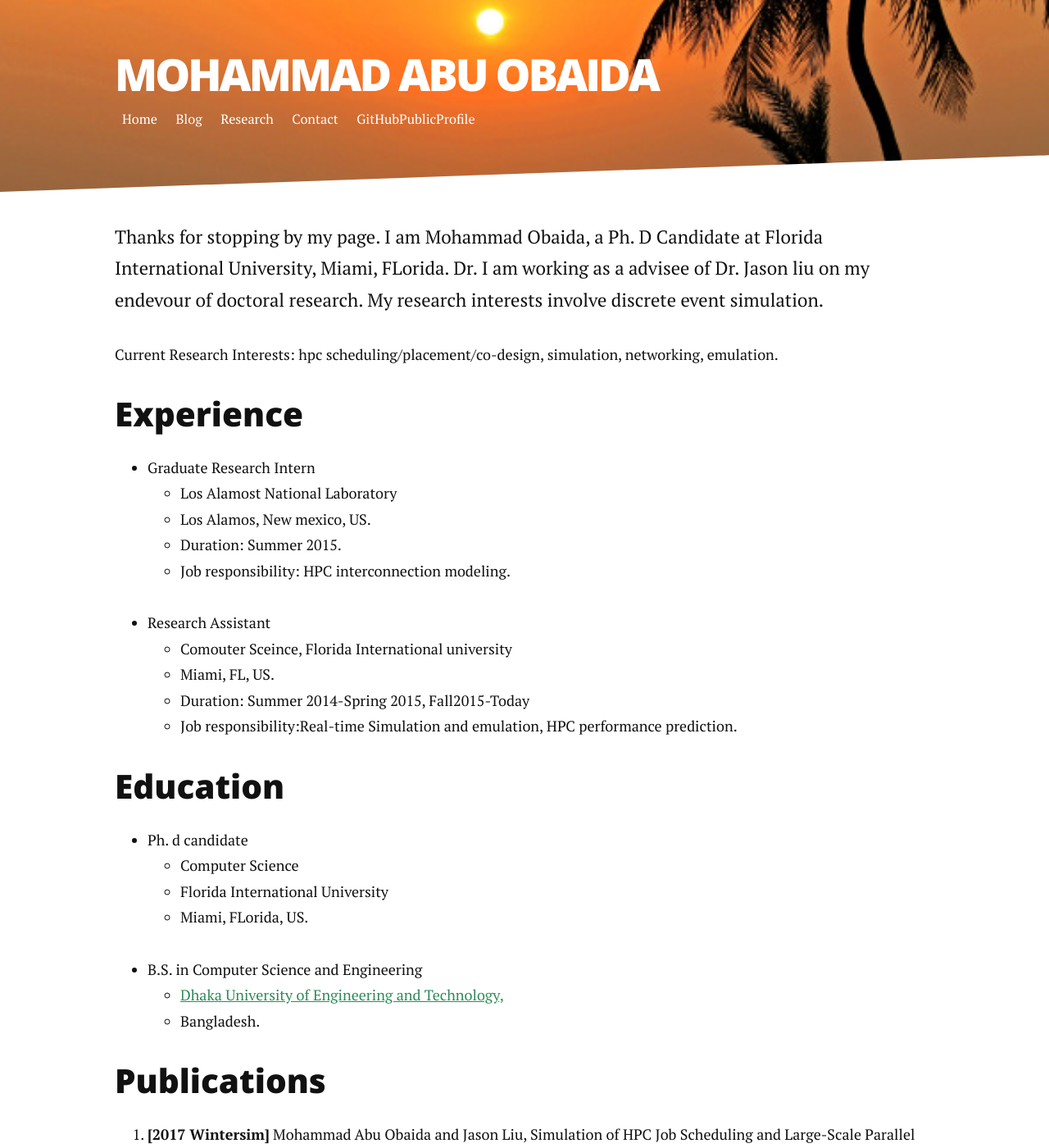
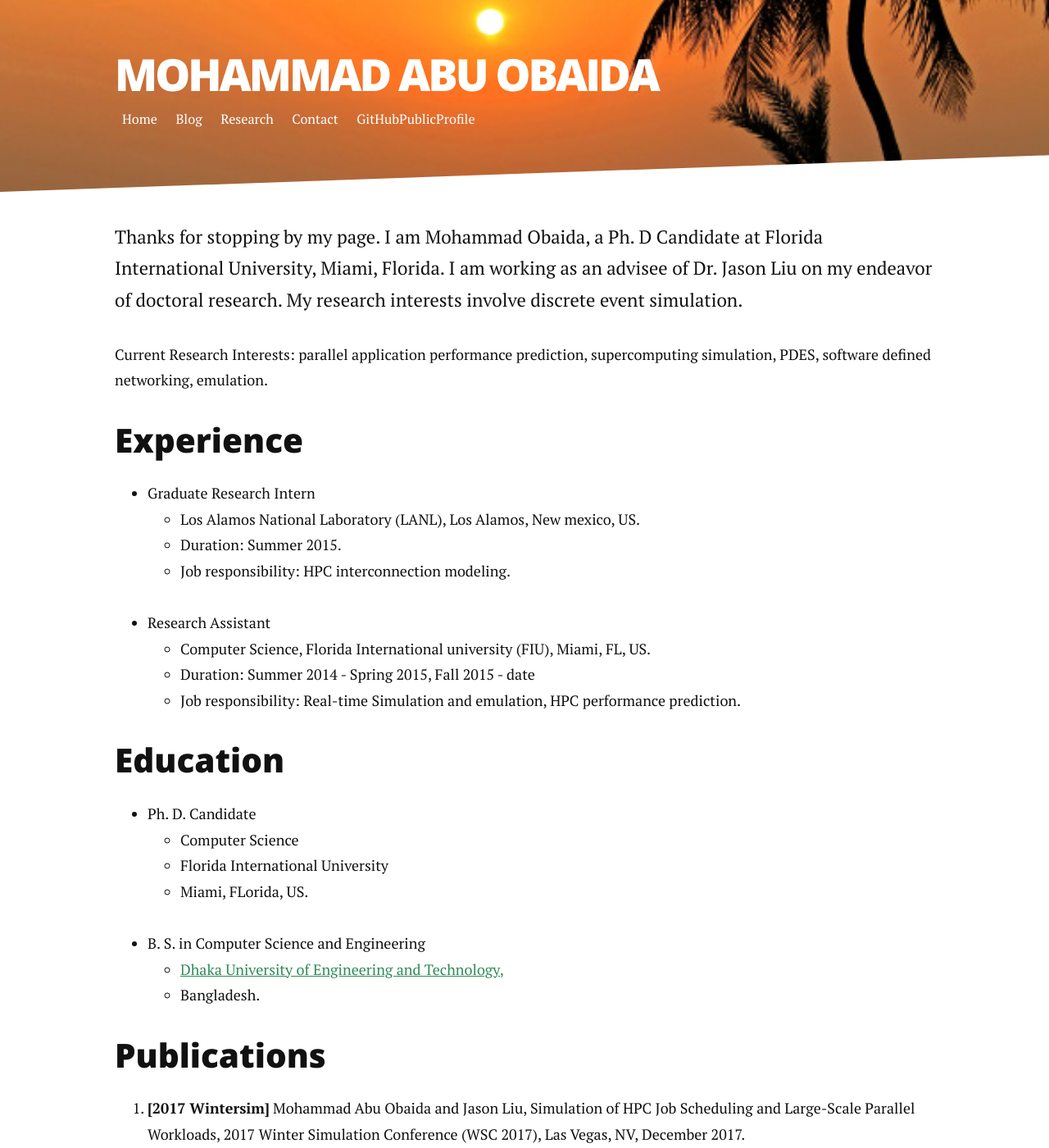
Before and after one commit to summonersRift/summonersrift.github.io, a Jekyll site: the page built from index.html, in a window 1280 px wide and 1400 px high. Shown: the whole window at 82% size. Built offline with Jekyll 4.4.1, drawn with Linux system fonts in a browser that asks for light colours; nearby versions of some CDN libraries; the list of posts is cut into pages by our own code.

Commit message:
small changes

```diff
--- a/index.html
+++ b/index.html
@@ -4,39 +4,36 @@ title: Obaida says Hi
 ---
 
 <div class="home" id ="home">
-        <p class="intro">Thanks for stopping by my page. I am Mohammad Obaida, a Ph. D Candidate at Florida International University, Miami, FLorida. Dr. I am working as a  advisee of Dr. Jason liu on my endevour of doctoral research. My research interests involve discrete event simulation.</p>
-        <p>Current Research Interests: hpc scheduling/placement/co-design, simulation, networking, emulation.</p>
+        <p class="intro">Thanks for stopping by my page. I am Mohammad Obaida, a Ph. D Candidate at Florida International University, Miami, Florida. I am working as an advisee of Dr. Jason Liu on my endeavor of doctoral research. My research interests involve discrete event simulation.</p>
+        <p>Current Research Interests: parallel application performance prediction, supercomputing simulation, PDES, software defined networking, emulation.</p>
         <h2>Experience</h2>
         <ul>
              <li>Graduate Research Intern
                   <ul>
-                    <li>Los Alamost National Laboratory</li>
-                    <li>Los Alamos, New mexico, US.</li>
+                    <li>Los Alamos National Laboratory (LANL), Los Alamos, New mexico, US.</li>
                     <li>Duration: Summer 2015.</li>
                     <li>Job responsibility: HPC interconnection modeling.</li>
                   </ul>
              </li>
              <li>Research Assistant
                   <ul>
-                    <li>Comouter Sceince, Florida International university</li>
-                    <li>Miami, FL, US.</li>
-                    <li>Duration: Summer 2014-Spring 2015, Fall2015-Today</li>
-                    <li>Job responsibility:Real-time Simulation and emulation, HPC performance prediction.</li>
+                    <li>Computer Science, Florida International university (FIU), Miami, FL, US.</li>
+                    <li>Duration: Summer 2014 - Spring 2015, Fall 2015 - date</li>
+                    <li>Job responsibility: Real-time Simulation and emulation, HPC performance prediction.</li>
                   </ul>
              </li>
-
         </ul>
 
         <h2>Education</h2>
         <ul>
-             <li>Ph. d candidate
+             <li>Ph. D. Candidate
                   <ul>
                     <li>Computer Science</li>
                     <li>Florida International University</li>
                     <li>Miami, FLorida, US.</li>
                   </ul>
              </li>
-             <li>B.S. in Computer Science and Engineering
+             <li>B. S. in Computer Science and Engineering
                   <ul>
                     <li><a href="http://duet.ac.bd">Dhaka University of Engineering and Technology,</a></li>
                     <li>Bangladesh.</li>
```
